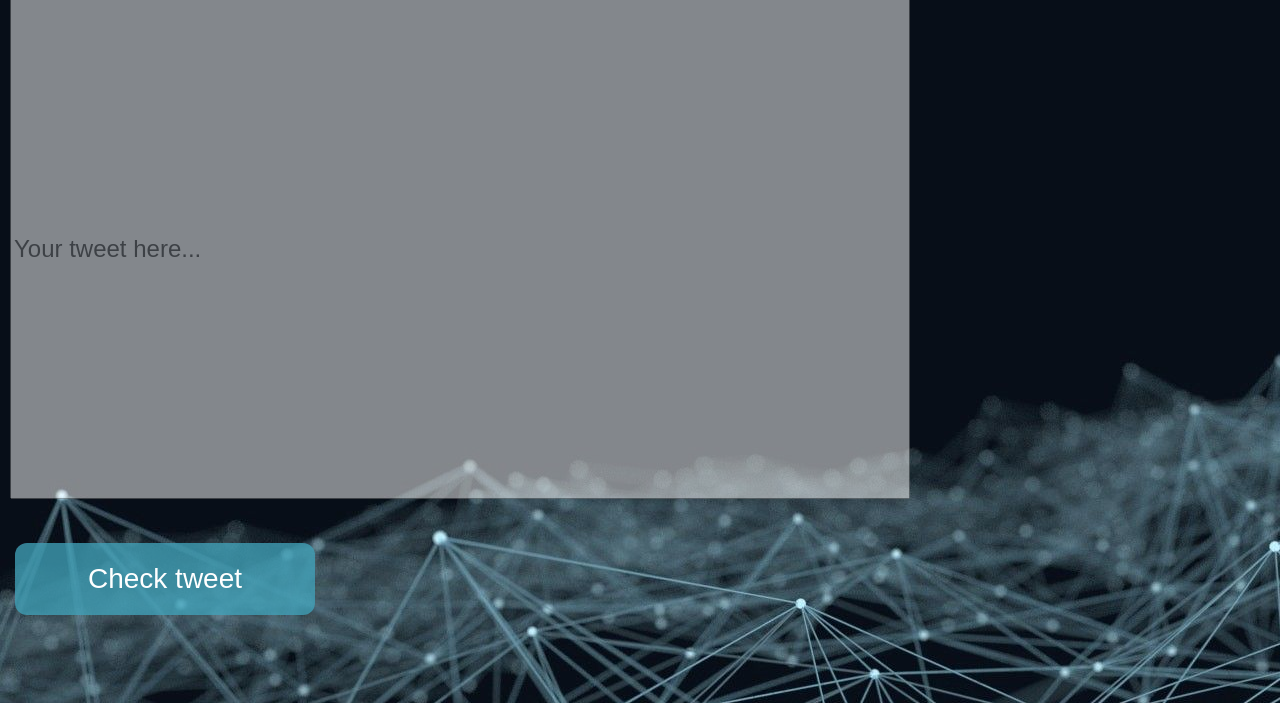
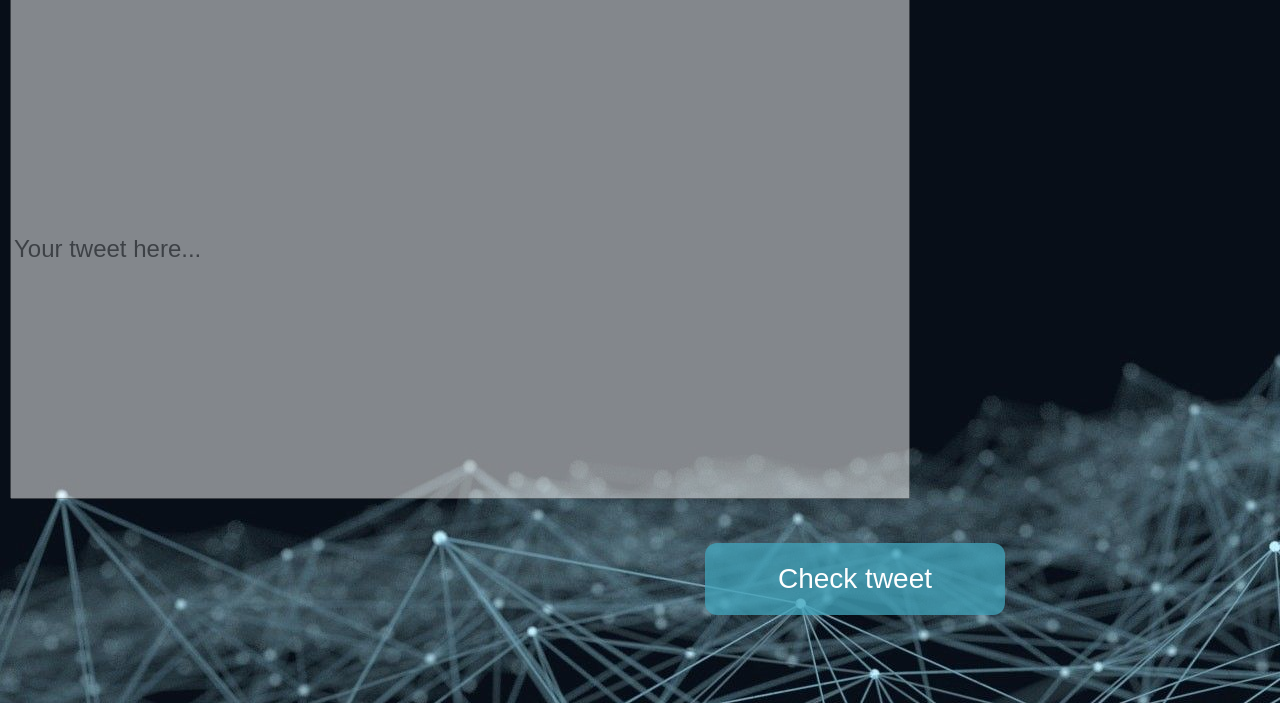
Before and after one commit to societyofartificialintelligence/depression-detection, a Flask app: page / in a window 1280 px wide. Shown: the part 97-800 px from the top of the page. Run offline with Flask 2, Linux system fonts and the light colour scheme; parts of the project's set-up code (start-up, migrations or seed data) failed here and were passed over.

Commit message:
Update index.html

```diff
--- a/templates/index.html
+++ b/templates/index.html
@@ -44,9 +44,6 @@
         background-color: transparent;
         opacity: 0.5;
     }
-    /*div.main3{
-        text-align: right;
-    }*/
     .button1 {
         border-radius: 12px;
         background-color: #41a3bbc4;
@@ -82,9 +79,7 @@
         <br>
         </form>
     </div>
-    <!--div class='main3'-->
-        <button class='button1'><span>Check tweet</span></button>
-    <!--/div-->
+        <button class='button1' style="float: right;"><span>Check tweet</span></button>
 </div>
 
 <div class="split right">
```
